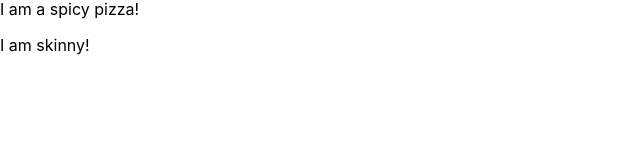
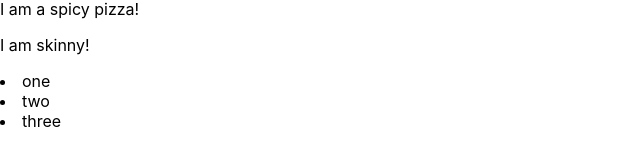
Before and after one commit to AnnieCat73/learning-react-app, a React (Create React App) app: page / in a window 1280 px wide. Shown: the part 521-686 px from the top of the page, without its empty margins (0-640 px from the left). Built offline with nearby package versions, Linux system fonts and the light colour scheme.

Commit message:
Looping with for of loop in react

```diff
--- a/src/App.js
+++ b/src/App.js
@@ -11,6 +11,7 @@
 import './App.css';
 import './index.css';
 import Conditional from "./React for Rest of Us/Conditional";
+import Loops from "./React for Rest of Us/Loops";
 /*
 Events that can change date f.ex
 a user can click a button - how do we respond to that, scroll the
@@ -40,7 +41,7 @@
       <small className="small">Copyright Footer Text</small>
       <UseEffect />
       <Conditional />
-
+      <Loops />
     </>
 
   );
--- /dev/null
+++ b/src/React for Rest of Us/Loops.js
@@ -0,0 +1,27 @@
+import React from 'react'
+
+//Loops with forEach and map
+
+function Loops() {
+
+  //for of loop
+  //The entries() method returns an Array Iterator object with key/value pairs
+  const elements = ['one', 'two', 'three'];
+  const items = [];
+  for (const [index, value] of elements.entries()) {
+    items.push(<li key={index}>{value}</li>)
+  }
+
+  //map
+
+  return (
+    <>
+      <div>
+        {items}
+    </div>
+    </>
+
+  )
+}
+
+export default Loops;
```
